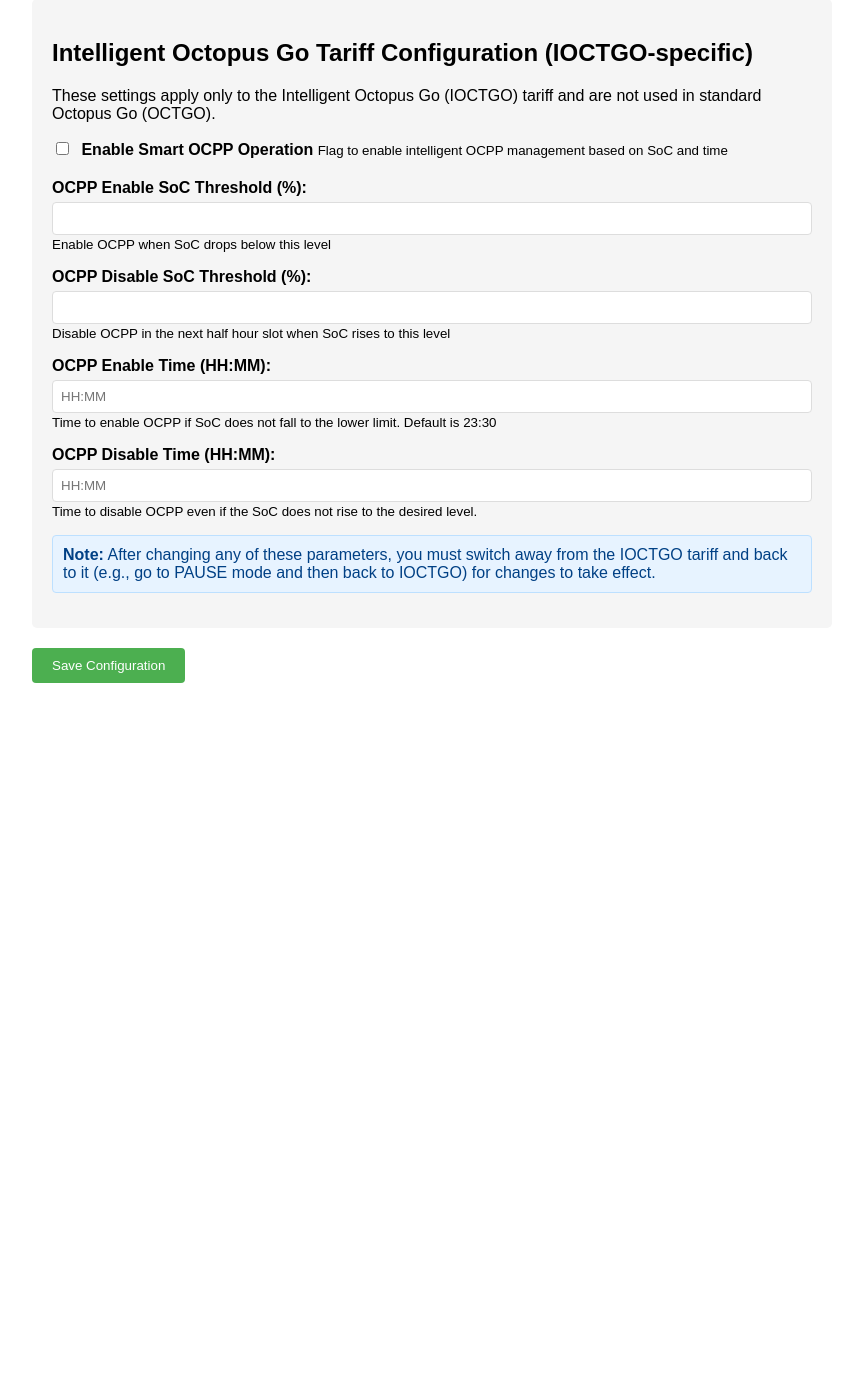
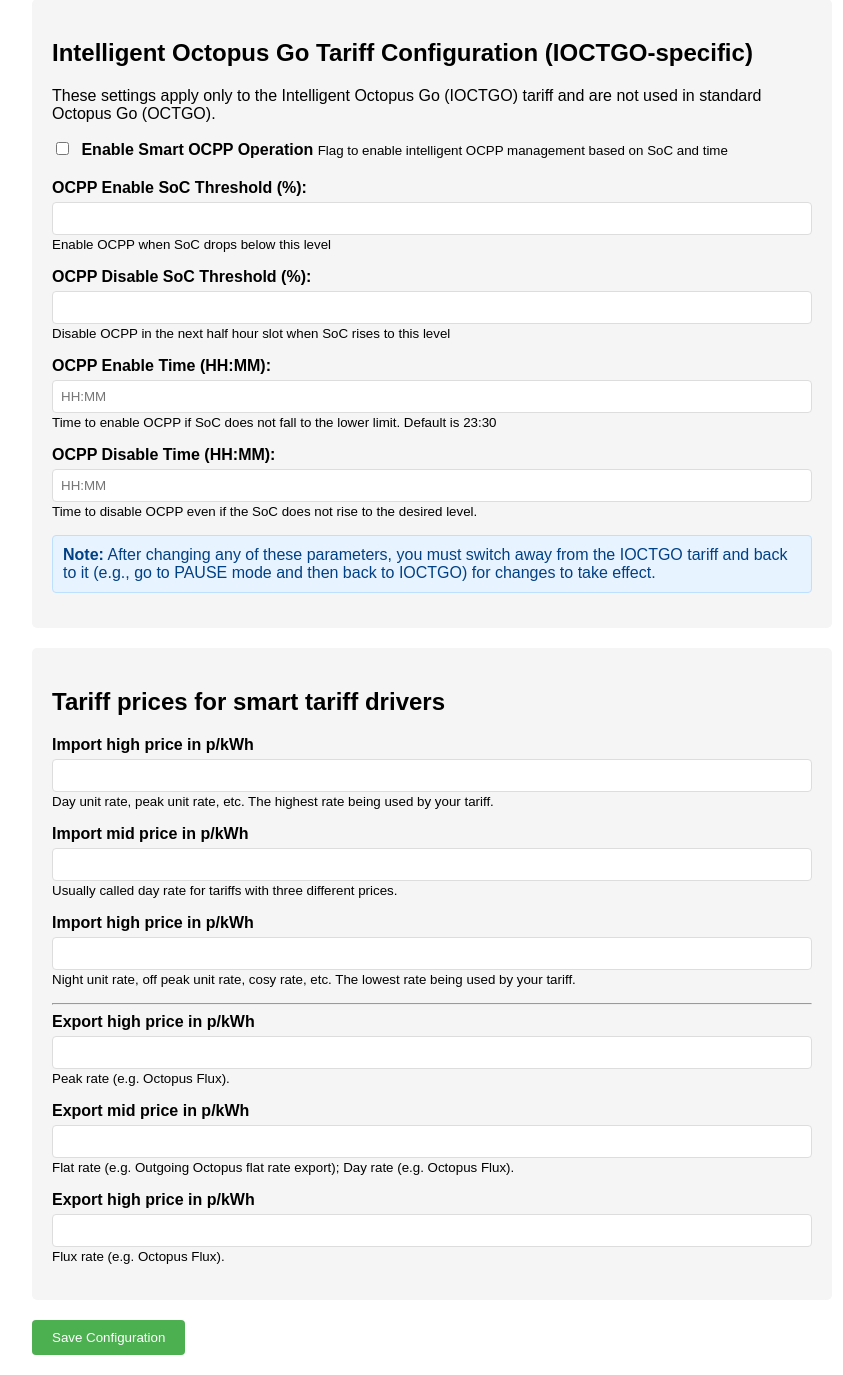
Before and after one commit to robynrox/evse-controller, a Flask app: template src/evse_controller/templates/config.html in a window 1280 px wide. Shown: the part 4420-5795 px from the top of the page, without its empty margins (208-1051 px from the left). Before the commit the page ends 5103 px from the top, so only its background shows below. Run offline with Flask 3, Linux system fonts and the light colour scheme; the template is opened without the code that fills it, so the values that code supplies are empty; parts of the project's set-up code (start-up, migrations or seed data) failed here and were passed over.

Commit message:
Add tariff rates to config and setting code.

```diff
--- a/src/evse_controller/templates/config.html
+++ b/src/evse_controller/templates/config.html
@@ -380,6 +380,7 @@
             </select>
         </div>
     </div>
+
     <div class="config-section">
         <h2>Octopus Agile Outgoing Configuration</h2>
         <p>Configure your region for Agile Outgoing export rate display.</p>
@@ -428,6 +429,7 @@
             <small>State of charge loss percentage during load-following (non-export) slots. Used to project available SoC for export planning.</small>
         </div>
     </div>
+
     <div class="config-section">
         <h2>Octopus Go Tariff Configuration (Shared)</h2>
         <p>These settings apply to both the standard Octopus Go (OCTGO) and Intelligent Octopus Go (IOCTGO) tariffs.</p>
@@ -531,6 +533,41 @@
         </div>
     </div>
 
+    <div class="config-section">
+        <h2>Tariff prices for smart tariff drivers</h2>
+        <div class="form-group">
+            <label for="import_high">Import high price in p/kWh</label>
+            <input type="number" step="0.01" name="import[high]" value="{{ config.import.high }}">
+            <small>Day unit rate, peak unit rate, etc. The highest rate being used by your tariff.</small>
+        </div>
+        <div class="form-group">
+            <label for="import_mid">Import mid price in p/kWh</label>
+            <input type="number" step="0.01" name="import[mid]" value="{{ config.import.mid }}">
+            <small>Usually called day rate for tariffs with three different prices.</small>
+        </div>
+        <div class="form-group">
+            <label for="import_low">Import high price in p/kWh</label>
+            <input type="number" step="0.01" name="import[low]" value="{{ config.import.low }}">
+            <small>Night unit rate, off peak unit rate, cosy rate, etc. The lowest rate being used by your tariff.</small>
+        </div>
+        <hr>
+        <div class="form-group">
+            <label for="export_high">Export high price in p/kWh</label>
+            <input type="number" step="0.01" name="export[high]" value="{{ config.export.high }}">
+            <small>Peak rate (e.g. Octopus Flux).</small>
+        </div>
+        <div class="form-group">
+            <label for="import_mid">Export mid price in p/kWh</label>
+            <input type="number" step="0.01" name="export[mid]" value="{{ config.export.mid }}">
+            <small>Flat rate (e.g. Outgoing Octopus flat rate export); Day rate (e.g. Octopus Flux).</small>
+        </div>
+        <div class="form-group">
+            <label for="import_low">Export high price in p/kWh</label>
+            <input type="number" step="0.01" name="export[low]" value="{{ config.export.low }}">
+            <small>Flux rate (e.g. Octopus Flux).</small>
+        </div>
+    </div>
+
     <button type="submit">Save Configuration</button>
 </form>
 
```
Also changed, not shown: src/evse_controller/utils/config.py (+40 -0 lines).
